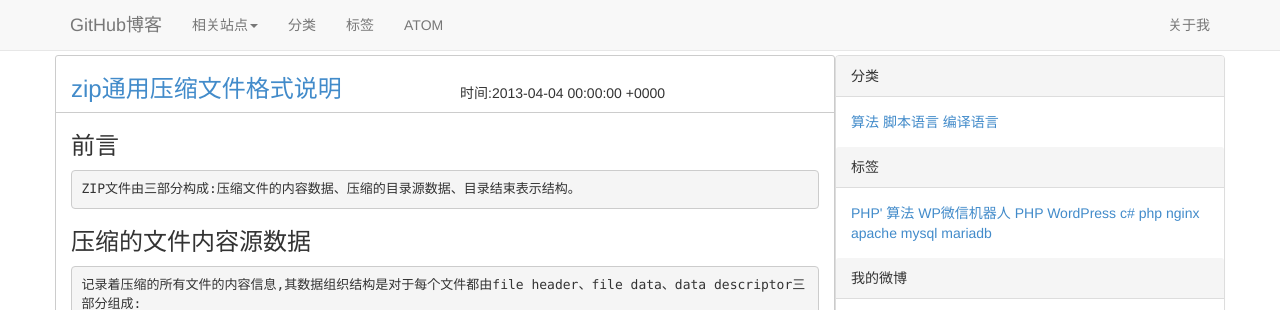
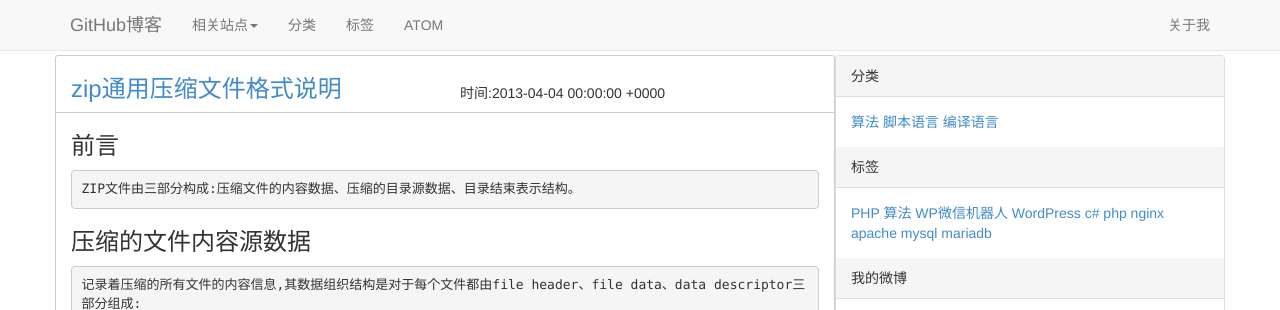
Before and after one commit to midoks/midoks.github.io, a Jekyll site: the page built from _posts/脚本语言/2013-04-04-Common-zip-compressed-file-format.md, in a window 1280 px wide and 900 px high, cut to the strip 0-310 px from the top of the window. Built offline with Jekyll 4.4.1, drawn with Linux system fonts in a browser that asks for light colours; comment, search, counter and statistics services are not loaded.

Commit message:
修改一个书写错误

```diff
--- a/_posts/脚本语言/2013-04-04-Common-zip-compressed-file-format.md
+++ b/_posts/脚本语言/2013-04-04-Common-zip-compressed-file-format.md
@@ -1,7 +1,7 @@
 ---
 layout: post
 title: zip通用压缩文件格式说明
-tag: [PHP', '算法']
+tag: ['PHP', '算法']
 category: ['算法']
 a_id: 3
 ---
```
